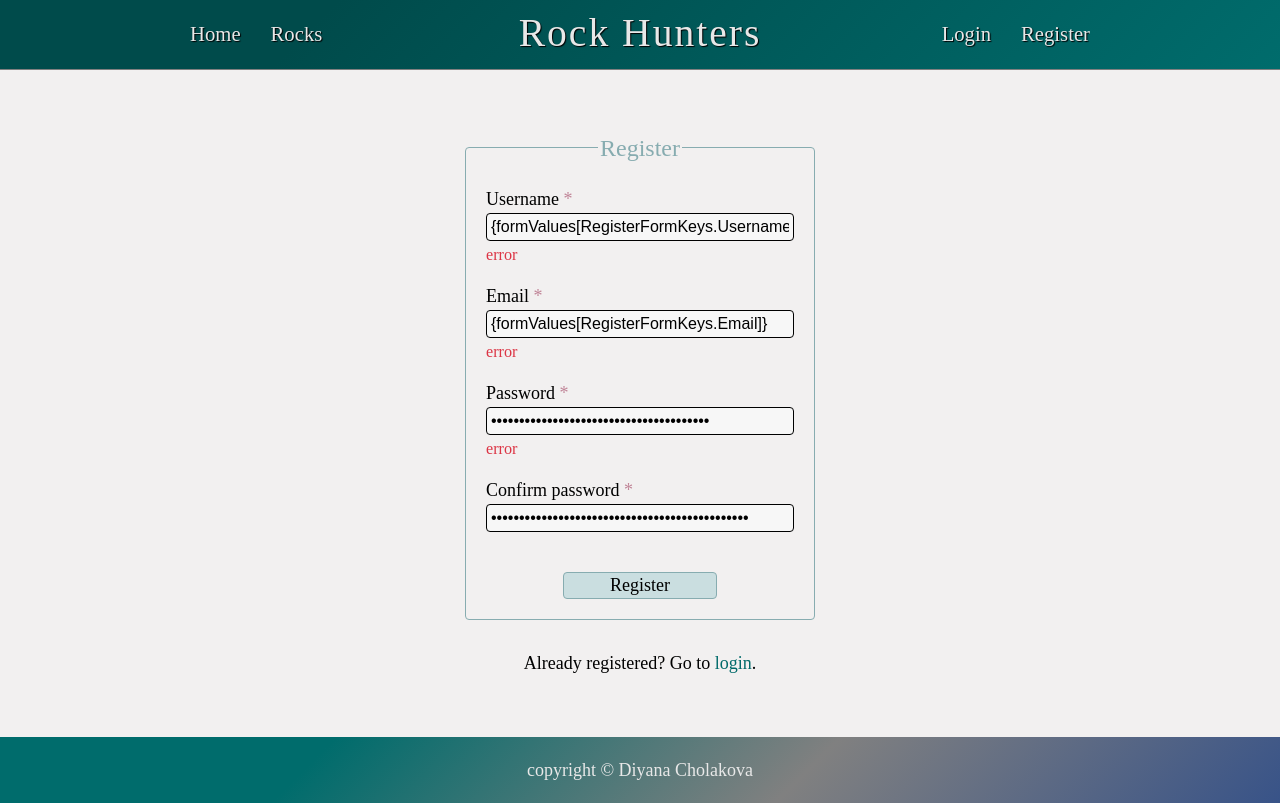
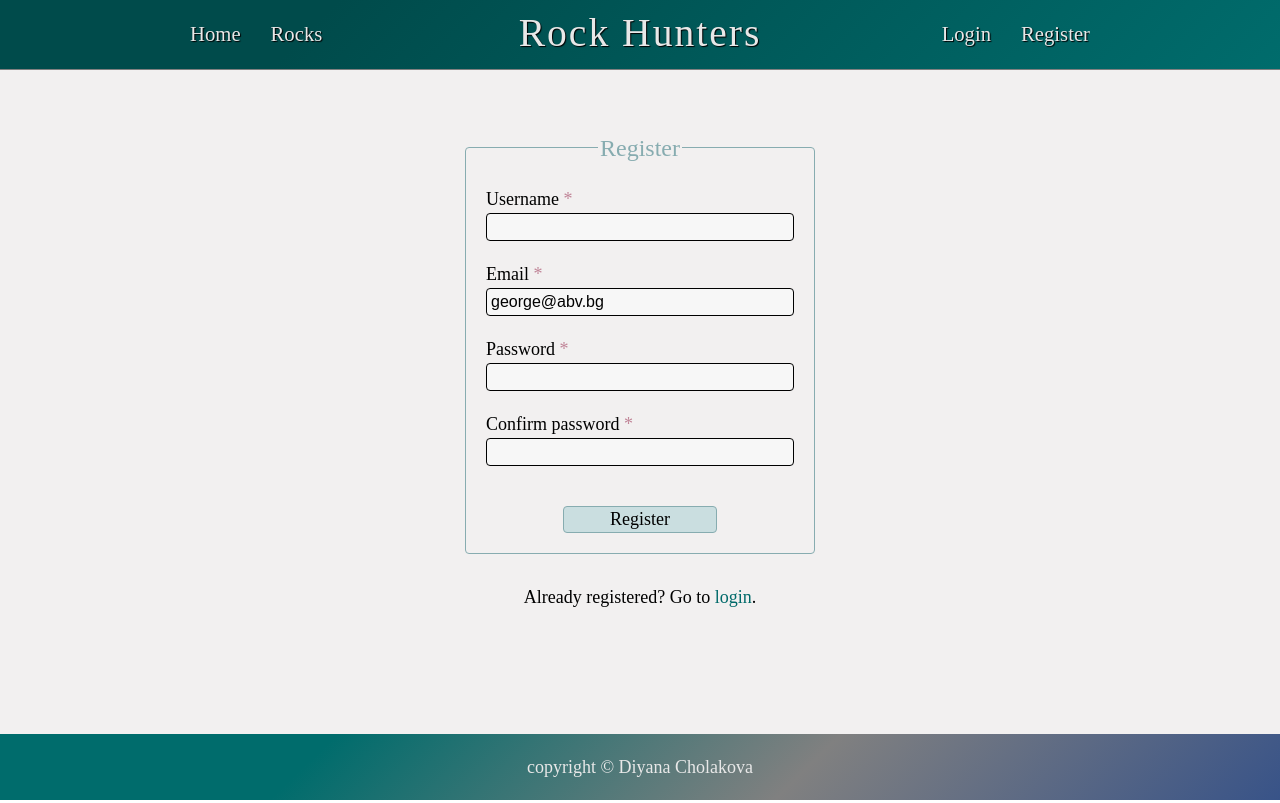
Before and after one commit to diynamix/RockHunters, an Angular app in the folder rock-hunters/: page /register in a window 1280 px wide. Built offline with nearby package versions, Linux system fonts and the light colour scheme; a web font is replaced by a local one.

Commit message:
password match validator & register client side validation

```diff
--- a/rock-hunters/src/app/user/login/login.component.html
+++ b/rock-hunters/src/app/user/login/login.component.html
@@ -29,7 +29,7 @@
                             <span *ngIf="inputPassword.errors?.['required']" class="validation-span">Password is
                                 required!</span>
                             <span *ngIf="inputPassword.errors?.['minlength']" class="validation-span">Password must be
-                                at lest 5 characters long!</span>
+                                at lest 5 characters!</span>
                         </ng-container>
                     </div>
 
--- /dev/null
+++ b/rock-hunters/src/app/user/register/match-passwords-validator.ts
@@ -0,0 +1,10 @@
+import { ValidatorFn } from "@angular/forms";
+
+export function matchPasswordsValidator(passwordControlName: string, rePasswordControlName: string): ValidatorFn {
+  return (control) => {
+    const passFormControl = control.get(passwordControlName);
+    const rePassFormControl = control.get(rePasswordControlName);
+    const areMatching = passFormControl?.value == rePassFormControl?.value;
+    return areMatching ? null : {matchPasswordsValidator: true};
+  }
+}
--- a/rock-hunters/src/app/user/register/register.component.html
+++ b/rock-hunters/src/app/user/register/register.component.html
@@ -5,46 +5,70 @@
 
         <section class="form-section">
 
-            <form id="login-form" onSubmit={onSubmit}>
+            <form id="login-form" [formGroup]="form" (ngSubmit)="register()">
 
                 <fieldset>
 
                     <legend>Register</legend>
 
                     <div class="form-group">
-                        <label htmlFor={RegisterFormKeys.Username} class="form-label required">Username</label>
-                        <input type="text" id="firstName" name={RegisterFormKeys.Username}
-                            value={formValues[RegisterFormKeys.Username]} class="form-control" onChange={onChange}
-                            required />
-                        <span class="validation-span">error</span>
+                        <label for="username" class="form-label required">Username</label>
+                        <input type="text" id="username" name="username" class="form-control" required
+                            formControlName="username" />
+                        <ng-container *ngIf="form.get('username')?.touched">
+                            <span *ngIf="form.get('username')?.errors?.['required']" class="validation-span">Password is
+                                required!</span>
+                            <span *ngIf="form.get('username')?.errors?.['minlength']" class="validation-span">Username
+                                must be at lest 5 characters!</span>
+                        </ng-container>
                     </div>
 
                     <div class="form-group">
-                        <label htmlFor={RegisterFormKeys.Email} class="form-label required">Email</label>
-                        <input type="email" id="email" name={RegisterFormKeys.Email}
-                            value={formValues[RegisterFormKeys.Email]} class="form-control" onChange={onChange}
-                            required />
-                        <span class="validation-span">error</span>
+                        <label for="email" class="form-label required">Email</label>
+                        <input type="email" id="email" name="email" class="form-control" required
+                            formControlName="email" />
+                        <ng-container *ngIf="form.get('email')?.touched">
+                            <span *ngIf="form.get('email')?.errors?.['required']" class="validation-span">Email is
+                                required!</span>
+                        </ng-container>
                     </div>
 
-                    <div class="form-group">
-                        <label htmlFor={RegisterFormKeys.Password} class="form-label required">Password</label>
-                        <input type="password" id="password" name={RegisterFormKeys.Password}
-                            value={formValues[RegisterFormKeys.Password]} class="form-control" onChange={onChange}
-                            required />
-                        <span class="validation-span">error</span>
-                    </div>
+                    <ng-container formGroupName="passGroup">
 
-                    <div class="form-group">
-                        <label htmlFor={RegisterFormKeys.ConfirmPassword} class="form-label required">Confirm
-                            password</label>
-                        <input type="password" id="confirmPassword" name={RegisterFormKeys.ConfirmPassword}
-                            value={formValues[RegisterFormKeys.ConfirmPassword]} class="form-control"
-                            onChange={onChange} onBlur={passwordValidator} required />
-                    </div>
+                        <div class="form-group">
+                            <label for="password" class="form-label required">Password</label>
+                            <input type="password" id="password" name="password" class="form-control" minlength="5"
+                                required formControlName="password" />
+
+                            <ng-container *ngIf="passGroup?.get('password')?.touched">
+                                <span *ngIf="passGroup?.get('password')?.errors?.['required']"
+                                    class=" validation-span">Password is
+                                    required!</span>
+                                <span *ngIf="passGroup?.get('password')?.errors?.['minlength']"
+                                    class="validation-span">Password must be
+                                    at lest 5 characters!</span>
+                            </ng-container>
+                        </div>
+
+                        <div class="form-group">
+                            <label for="rePassword" class="form-label required">Confirm password</label>
+                            <input type="password" id="rePassword" name="rePassword" class="form-control" required
+                                formControlName="rePassword" />
+
+                            <ng-container *ngIf="passGroup?.get('rePassword')?.touched">
+                                <span *ngIf="passGroup?.get('rePassword')?.errors?.['required']"
+                                    class="validation-span">Confirm password is required!</span>
+                                <span
+                                    *ngIf="passGroup?.errors?.['matchPasswordsValidator'] && !(passGroup?.get('rePassword')?.errors?.['required'])"
+                                    class="validation-span">
+                                    Password and confirm password do not match!</span>
+                            </ng-container>
+                        </div>
+
+                    </ng-container>
 
                     <div>
-                        <button id="login-submit" type="submit" class="sbm-btn">Register</button>
+                        <button id="login-submit" class="sbm-btn">Register</button>
                     </div>
                 </fieldset>
 
--- a/rock-hunters/src/app/user/register/register.component.ts
+++ b/rock-hunters/src/app/user/register/register.component.ts
@@ -1,4 +1,6 @@
 import { Component } from '@angular/core';
+import { FormBuilder, Validators } from '@angular/forms';
+import { matchPasswordsValidator } from './match-passwords-validator';
 
 @Component({
   selector: 'app-register',
@@ -6,5 +8,29 @@ import { Component } from '@angular/core';
   styleUrls: ['./register.component.css']
 })
 export class RegisterComponent {
+  form = this.fb.group({
+    username: ['', [Validators.required, Validators.minLength(5)]],
+    email: ['george@abv.bg', [Validators.required]],
+    passGroup: this.fb.group({
+      password: ['', [Validators.required]],
+      rePassword: ['', [Validators.required]]
+    },
+    {
+      validators: [matchPasswordsValidator('password', 'rePassword')]
+    }),
+  });
 
+  get passGroup() {
+    return this.form.get('passGroup');
+  }
+
+  constructor(private fb: FormBuilder) {}
+
+  register(): void {
+    if (this.form.invalid) {
+      return;
+    }
+
+    console.log(this.form.value);
+  }
 }
```
Also changed, not shown: rock-hunters/src/app/user/user.module.ts (+4 -3 lines).
